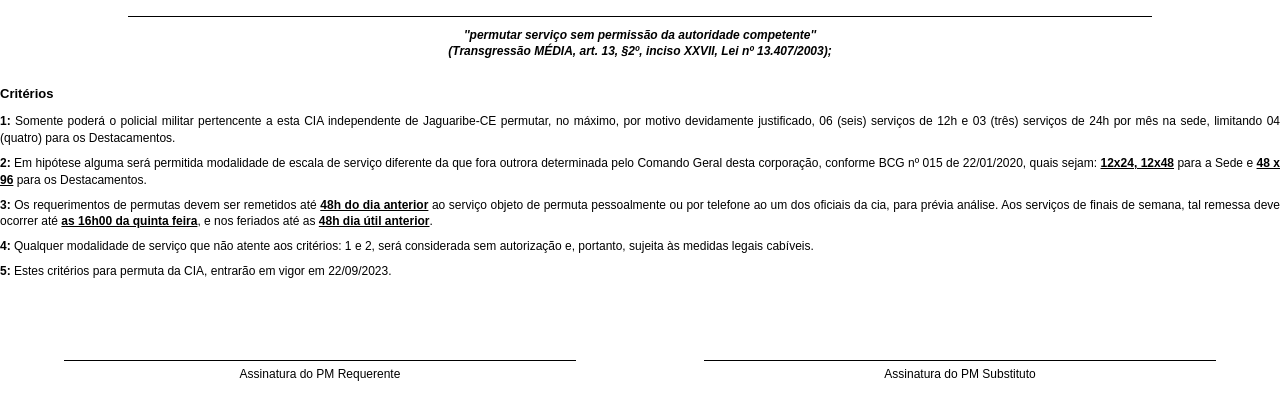
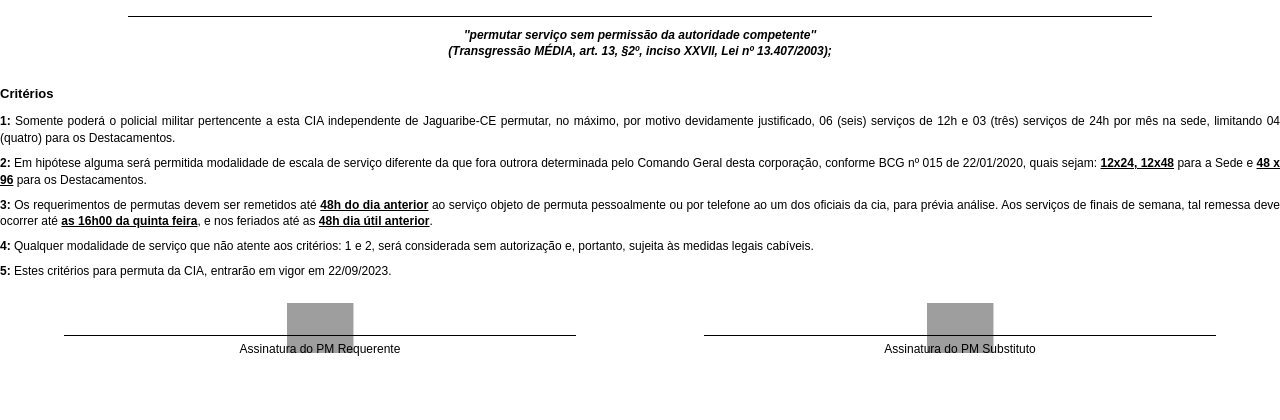
Before and after one commit to azvdocarlos/permuta, a Flask app: template templates/permuta.html in a window 1280 px wide. Shown: the part 235-655 px from the top of the page. Run offline with Flask 3, Linux system fonts and the light colour scheme; the template is opened without the code that fills it, so the values that code supplies are empty; grey boxes are pictures that could not be loaded.

Commit message:
Update permuta.html

```diff
--- a/templates/permuta.html
+++ b/templates/permuta.html
@@ -148,15 +148,52 @@
         <p><strong>5:</strong> Estes critérios para permuta da CIA, entrarão em vigor em 22/09/2023.</p>
     </div>
 
+    <style>
+    /* CSS para o PDF */
+    .signature-section {
+        margin-top: 50px;
+        width: 100%;
+        display: flex;
+        justify-content: space-around;
+        page-break-inside: avoid; /* Evita quebrar a assinatura entre páginas */
+    }
+    .sig-box {
+        width: 40%;
+        text-align: center;
+        position: relative;
+    }
+    .sig-line {
+        border-top: 1px solid black;
+        margin-top: 5px;
+    }
+    /* Estilo para a imagem da assinatura */
+    .assinatura-imagem {
+        height: 50px; /* Ajuste a altura conforme necessário */
+        max-width: 100%;
+        position: absolute;
+        bottom: 5px; /* Posiciona a imagem logo acima da linha */
+        left: 50%;
+        transform: translateX(-50%); /* Centraliza horizontalmente */
+        z-index: -1; /* Coloca a imagem atrás do texto da linha se necessário, ou remova */
+    }
+</style>
+
 <div class="signature-section">
+
     <div class="sig-box">
+        <img src="assinaturas/{{assinatura_req_file}}" alt="Assinatura Requerente" class="assinatura-imagem">
+
         <div class="sig-line"></div>
         Assinatura do PM Requerente
     </div>
+
     <div class="sig-box">
+        <img src="assinaturas/{{assinatura_sub_file}}" alt="Assinatura Substituto" class="assinatura-imagem">
+
         <div class="sig-line"></div>
         Assinatura do PM Substituto
     </div>
+
 </div>
 
 </body>
```
Lines whose indentation alone changed are shown as unchanged.
